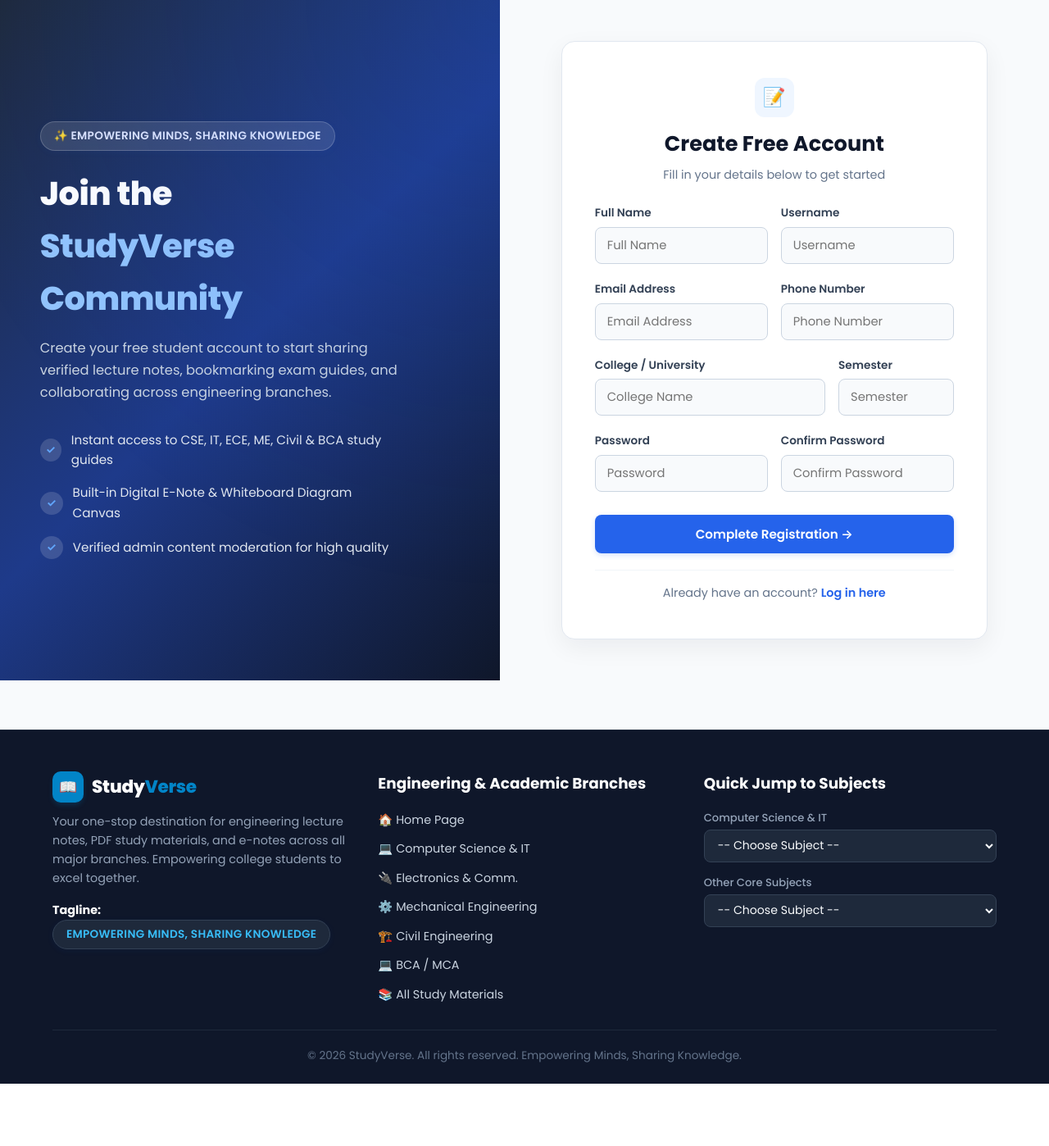
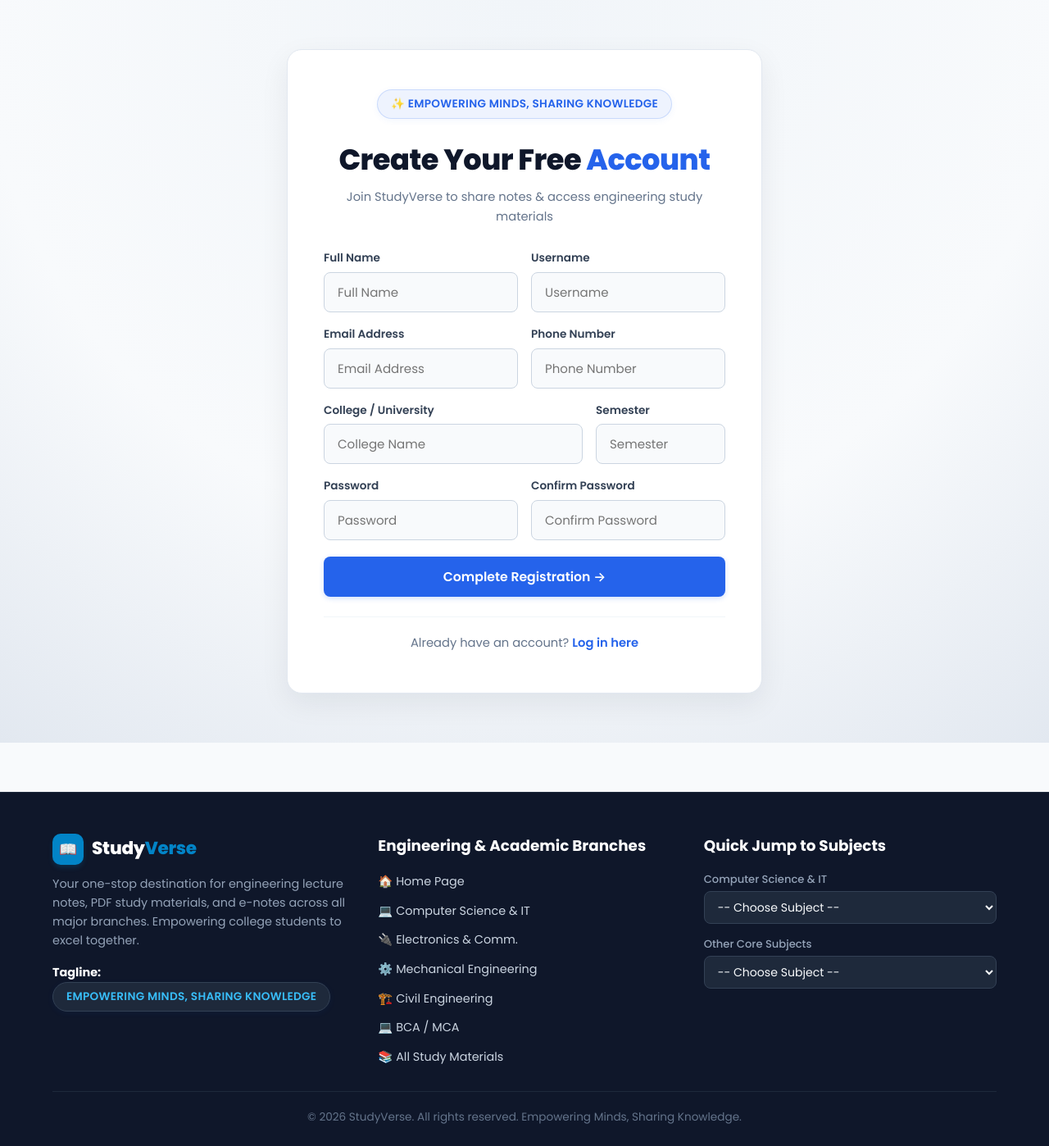
Before and after one commit to Ayush12708/e-notes-sharing-application, a Django app: page /accounts/register/ in a window 1280 px wide. Shown: the part 73-1471 px from the top of the page at 82% size. Before the commit the page ends 1395 px from the top, so only its background shows below. Run offline with Django 5.2, Linux system fonts and the light colour scheme; data comes from the database, SQL or seed files in the repository.

Commit message:
Single seamless centered card UI for Login and Register pages without partitions

```diff
--- a/static/css/style.css
+++ b/static/css/style.css
@@ -1029,90 +1029,48 @@ select.form-control {
     margin-top: 10px;
 }
 
-.auth-split-wrapper {
-    min-height: calc(100vh - 70px);
-    display: grid;
-    grid-template-columns: 1fr 1.1fr;
-}
-
-.auth-sidebar {
-    background: linear-gradient(135deg, #1e293b 0%, #1e3a8a 50%, #0f172a 100%);
-    color: white;
-    padding: 60px 8%;
-    display: flex;
-    flex-direction: column;
-    justify-content: center;
-    position: relative;
-    overflow: hidden;
-}
-
-.auth-sidebar::after {
-    content: '';
-    position: absolute;
-    top: 0; right: 0; bottom: 0; left: 0;
-    background: radial-gradient(circle at top right, rgba(37, 99, 235, 0.15), transparent 70%);
-    pointer-events: none;
-}
-
-.auth-sidebar h1 {
-    font-size: 2.5rem;
-    font-weight: 800;
-    margin-bottom: 16px;
-    letter-spacing: -0.5px;
-}
-
-.auth-sidebar p {
-    font-size: 1.02rem;
-    color: #cbd5e1;
-    line-height: 1.65;
-    max-width: 460px;
-}
-
-.auth-form-side {
+.auth-page-container {
+    min-height: calc(100vh - 120px);
     display: flex;
     align-items: center;
     justify-content: center;
-    padding: 50px 30px;
-    background: #f8fafc;
+    padding: 60px 20px;
+    background: radial-gradient(circle at top, #f1f5f9 0%, #f8fafc 60%, #e2e8f0 100%);
 }
 
-.auth-card {
+.auth-card-single {
     background: #ffffff;
-    padding: 44px 40px;
-    border-radius: 16px;
+    padding: 48px 44px;
+    border-radius: 18px;
     width: 100%;
-    max-width: 460px;
+    max-width: 480px;
     border: 1px solid #e2e8f0;
-    box-shadow: 0 10px 30px rgba(15, 23, 42, 0.06);
-    transition: all 0.2s ease;
+    box-shadow: 0 12px 35px rgba(15, 23, 42, 0.07);
+    transition: all 0.25s ease;
 }
 
-.auth-card h2 {
-    font-size: 1.6rem;
-    font-weight: 700;
-    color: #0f172a;
-    margin-bottom: 6px;
-    text-align: center;
+.auth-card-single:hover {
+    box-shadow: 0 16px 40px rgba(15, 23, 42, 0.1);
 }
 
-.auth-card input.form-control,
-.auth-card select.form-control {
+.auth-card-single input.form-control,
+.auth-card-single select.form-control {
     width: 100%;
-    padding: 11px 14px;
+    padding: 12px 16px;
     border-radius: 8px;
     border: 1px solid #cbd5e1;
     background: #f8fafc;
     color: #0f172a;
-    font-size: 0.92rem;
+    font-size: 0.94rem;
     outline: none;
     transition: all 0.2s ease;
 }
 
-.auth-card input.form-control:focus,
-.auth-card select.form-control:focus {
+.auth-card-single input.form-control:focus,
+.auth-card-single select.form-control:focus {
     border-color: #2563eb;
     background: #ffffff;
-    box-shadow: 0 0 0 3px rgba(37, 99, 235, 0.12);
+    box-shadow: 0 0 0 3.5px rgba(37, 99, 235, 0.14);
 }
 
 .auth-footer {
--- a/templates/accounts/register.html
+++ b/templates/accounts/register.html
@@ -4,107 +4,78 @@
 
 {% block content %}
 
-<div class="auth-split-wrapper">
-    <!-- Left Sidebar: Professional Academic Presentation -->
-    <div class="auth-sidebar">
-        <div style="max-width:440px;">
-            <span class="tagline-badge" style="margin-bottom:20px; background:rgba(255,255,255,0.12); color:#e0e7ff; border:1px solid rgba(255,255,255,0.2); backdrop-filter:blur(6px);">
+<div class="auth-page-container">
+    <div class="auth-card-single" style="max-width:580px;">
+        <!-- Brand Header -->
+        <div style="text-align:center; margin-bottom:28px;">
+            <span class="tagline-badge" style="margin-bottom:14px; display:inline-flex;">
                 ✨ Empowering Minds, Sharing Knowledge
             </span>
-            <h1 style="font-size:2.5rem; font-weight:800; color:#ffffff; margin-bottom:16px; letter-spacing:-0.5px;">
-                Join the<br>
-                <span style="color:#93c5fd;">StudyVerse Community</span>
+            <h1 style="font-size:2.2rem; font-weight:800; color:#0f172a; margin-top:8px; margin-bottom:6px; letter-spacing:-0.5px;">
+                Create Your Free <span style="color:#2563eb;">Account</span>
             </h1>
-            <p style="font-size:1.02rem; color:#cbd5e1; line-height:1.65; margin-bottom:32px;">
-                Create your free student account to start sharing verified lecture notes, bookmarking exam guides, and collaborating across engineering branches.
-            </p>
-
-            <div style="display:flex; flex-direction:column; gap:16px;">
-                <div style="display:flex; align-items:center; gap:12px; color:#e2e8f0; font-size:0.95rem;">
-                    <div style="width:28px; height:28px; border-radius:50%; background:rgba(255,255,255,0.15); display:flex; align-items:center; justify-content:center; color:#60a5fa; font-weight:700; font-size:0.85rem;">✓</div>
-                    <span>Instant access to CSE, IT, ECE, ME, Civil & BCA study guides</span>
-                </div>
-                <div style="display:flex; align-items:center; gap:12px; color:#e2e8f0; font-size:0.95rem;">
-                    <div style="width:28px; height:28px; border-radius:50%; background:rgba(255,255,255,0.15); display:flex; align-items:center; justify-content:center; color:#60a5fa; font-weight:700; font-size:0.85rem;">✓</div>
-                    <span>Built-in Digital E-Note & Whiteboard Diagram Canvas</span>
-                </div>
-                <div style="display:flex; align-items:center; gap:12px; color:#e2e8f0; font-size:0.95rem;">
-                    <div style="width:28px; height:28px; border-radius:50%; background:rgba(255,255,255,0.15); display:flex; align-items:center; justify-content:center; color:#60a5fa; font-weight:700; font-size:0.85rem;">✓</div>
-                    <span>Verified admin content moderation for high quality</span>
-                </div>
-            </div>
-        </div>
-    </div>
-
-    <!-- Right Side: Sober & Clean Registration Form -->
-    <div class="auth-form-side">
-        <div class="auth-card" style="max-width:520px;">
-            <div style="text-align:center; margin-bottom:24px;">
-                <div style="width:48px; height:48px; border-radius:12px; background:#eff6ff; color:#2563eb; display:inline-flex; align-items:center; justify-content:center; font-size:1.4rem; margin-bottom:12px;">📝</div>
-                <h2 style="font-size:1.6rem; font-weight:700; color:#0f172a; margin-bottom:6px;">Create Free Account</h2>
-                <p style="font-size:0.9rem; color:#64748b;">Fill in your details below to get started</p>
+            <p style="font-size:0.92rem; color:#64748b;">Join StudyVerse to share notes & access engineering study materials</p>
         </div>
 
         <form method="POST" id="registerForm">
             {% csrf_token %}
 
             <div style="display:grid; grid-template-columns:1fr 1fr; gap:16px;">
-                    <div class="form-group">
+                <div class="form-group" style="margin-bottom:16px;">
                     <label style="font-size:0.85rem; font-weight:600; color:#334155; margin-bottom:6px; display:block;">Full Name</label>
                     {{ form.first_name }}
                 </div>
 
-                    <div class="form-group">
+                <div class="form-group" style="margin-bottom:16px;">
                     <label style="font-size:0.85rem; font-weight:600; color:#334155; margin-bottom:6px; display:block;">Username</label>
                     {{ form.username }}
                 </div>
             </div>
 
             <div style="display:grid; grid-template-columns:1fr 1fr; gap:16px;">
-                    <div class="form-group">
+                <div class="form-group" style="margin-bottom:16px;">
                     <label style="font-size:0.85rem; font-weight:600; color:#334155; margin-bottom:6px; display:block;">Email Address</label>
                     {{ form.email }}
                 </div>
 
-                    <div class="form-group">
+                <div class="form-group" style="margin-bottom:16px;">
                     <label style="font-size:0.85rem; font-weight:600; color:#334155; margin-bottom:6px; display:block;">Phone Number</label>
                     {{ form.phone }}
                 </div>
             </div>
 
             <div style="display:grid; grid-template-columns:2fr 1fr; gap:16px;">
-                    <div class="form-group">
+                <div class="form-group" style="margin-bottom:16px;">
                     <label style="font-size:0.85rem; font-weight:600; color:#334155; margin-bottom:6px; display:block;">College / University</label>
                     {{ form.college }}
                 </div>
 
-                    <div class="form-group">
+                <div class="form-group" style="margin-bottom:16px;">
                     <label style="font-size:0.85rem; font-weight:600; color:#334155; margin-bottom:6px; display:block;">Semester</label>
                     {{ form.semester }}
                 </div>
             </div>
 
             <div style="display:grid; grid-template-columns:1fr 1fr; gap:16px;">
-                    <div class="form-group">
+                <div class="form-group" style="margin-bottom:20px;">
                     <label style="font-size:0.85rem; font-weight:600; color:#334155; margin-bottom:6px; display:block;">Password</label>
                     {{ form.password }}
                 </div>
 
-                    <div class="form-group">
+                <div class="form-group" style="margin-bottom:20px;">
                     <label style="font-size:0.85rem; font-weight:600; color:#334155; margin-bottom:6px; display:block;">Confirm Password</label>
                     {{ form.confirm_password }}
                 </div>
             </div>
 
-                <button type="submit" class="btn-primary" style="width:100%; justify-content:center; padding:12px 20px; font-size:0.95rem; font-weight:600; margin-top:8px; border-radius:8px;">
+            <button type="submit" class="btn-primary" style="width:100%; justify-content:center; padding:13px 24px; font-size:0.98rem; font-weight:600; border-radius:8px;">
                 Complete Registration →
             </button>
 
-                <div class="auth-footer" style="margin-top:20px; padding-top:16px; border-top:1px solid #f1f5f9; text-align:center; font-size:0.9rem; color:#64748b;">
+            <div class="auth-footer" style="margin-top:24px; padding-top:20px; border-top:1px solid #f1f5f9; text-align:center; font-size:0.92rem; color:#64748b;">
                 Already have an account? <a href="{% url 'login' %}" style="color:#2563eb; font-weight:600; text-decoration:none;">Log in here</a>
             </div>
         </form>
-        </div>
     </div>
 </div>
 
```
Also changed, not shown: templates/accounts/login.html (+18 -45 lines). Lines whose indentation alone changed are shown as unchanged.
